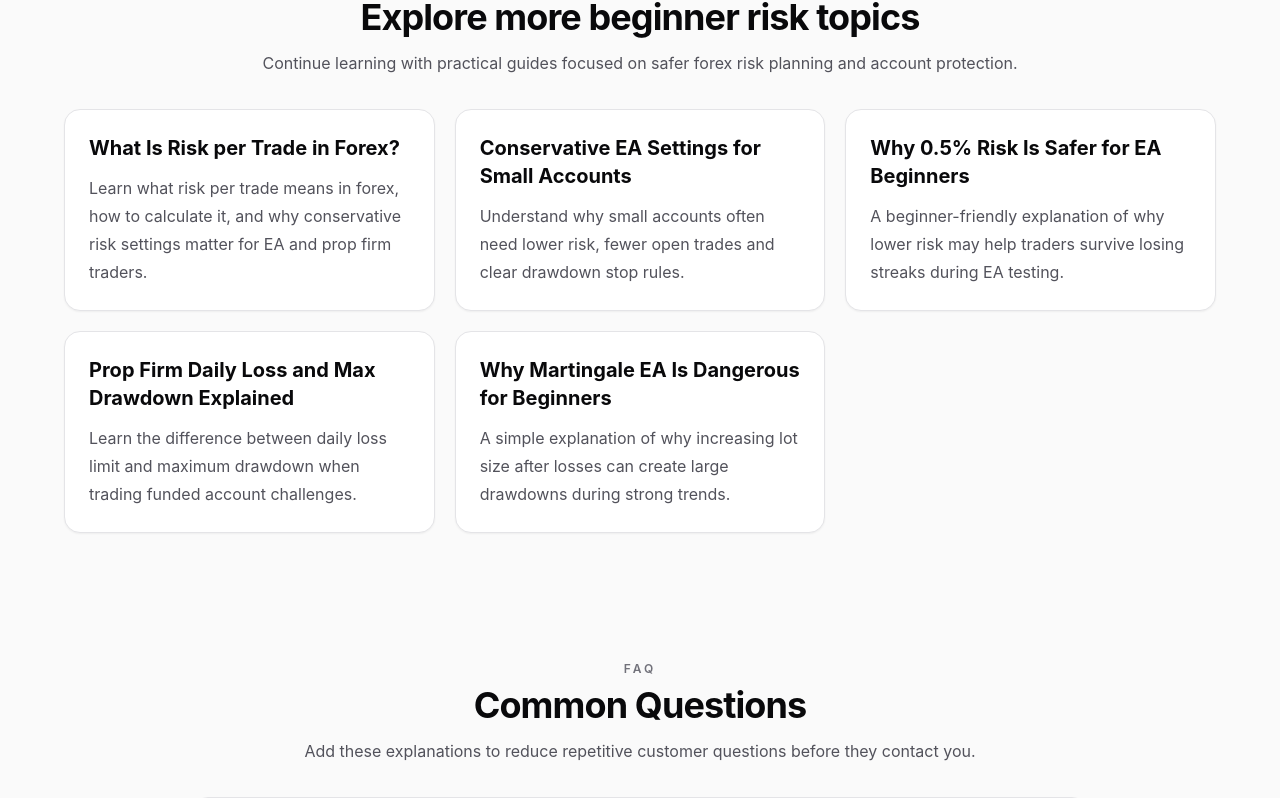
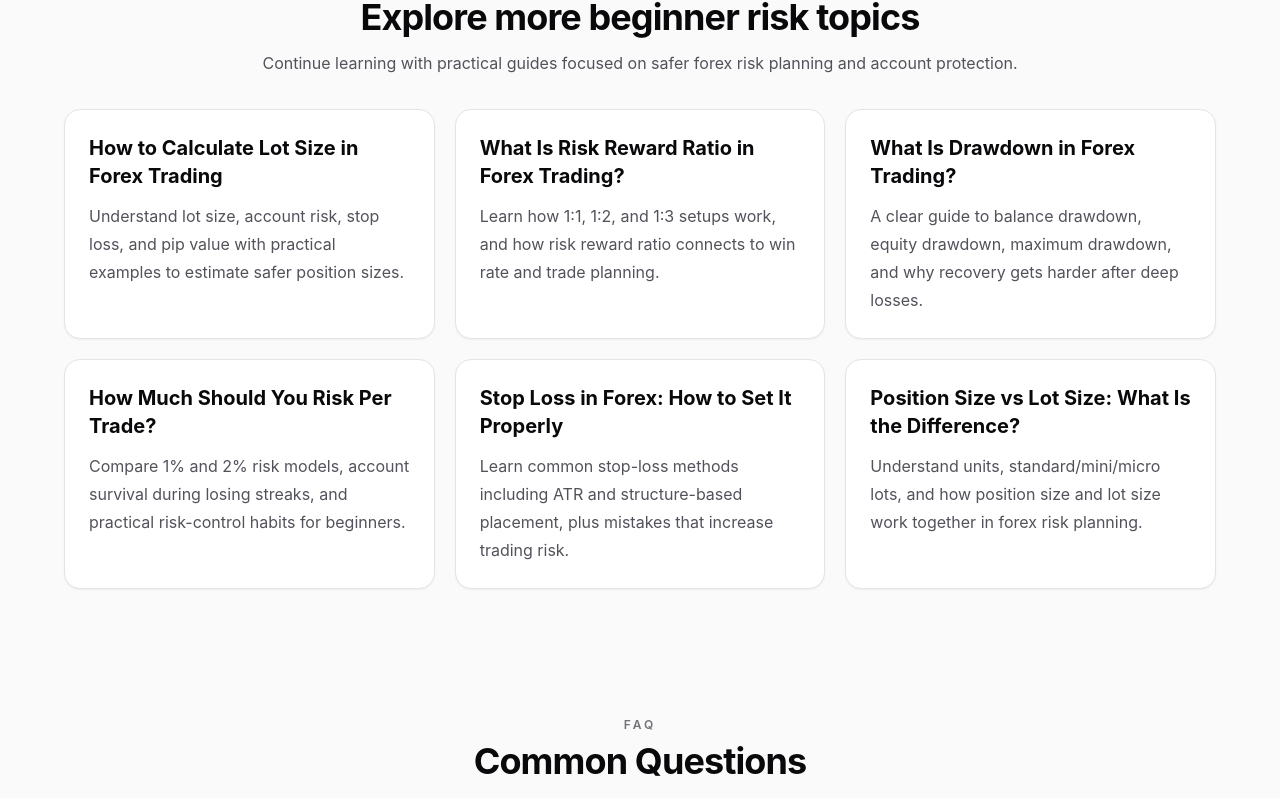
Before and after one commit to MomoGrace/safetrade-risk-tools, a React (Vite) app: page / in a window 1280 px wide. Shown: the part 3438-4236 px from the top of the page. Built offline with nearby package versions, Linux system fonts and the light colour scheme.

Commit message:
Normalize sitemap article URLs to non-www domain

```diff
--- a/src/App.jsx
+++ b/src/App.jsx
@@ -35,33 +35,39 @@ const modes = {
 
 const articles = [
   {
-    title: "What Is Risk per Trade in Forex?",
-    slug: "what-is-risk-per-trade-in-forex",
-    description: "Learn what risk per trade means in forex, how to calculate it, and why conservative risk settings matter for EA and prop firm traders.",
+    title: "How to Calculate Lot Size in Forex Trading",
+    slug: "how-to-calculate-lot-size-in-forex-trading",
+    description: "Understand lot size, account risk, stop loss, and pip value with practical examples to estimate safer position sizes.",
     status: "Published",
   },
   {
-    title: "Conservative EA Settings for Small Accounts",
-    slug: "conservative-ea-settings-for-small-accounts",
-    description: "Understand why small accounts often need lower risk, fewer open trades and clear drawdown stop rules.",
+    title: "What Is Risk Reward Ratio in Forex Trading?",
+    slug: "what-is-risk-reward-ratio-in-forex-trading",
+    description: "Learn how 1:1, 1:2, and 1:3 setups work, and how risk reward ratio connects to win rate and trade planning.",
     status: "Published",
   },
   {
-    title: "Why 0.5% Risk Is Safer for EA Beginners",
-    slug: "why-0-5-risk-is-safer-for-ea-beginners",
-    description: "A beginner-friendly explanation of why lower risk may help traders survive losing streaks during EA testing.",
+    title: "What Is Drawdown in Forex Trading?",
+    slug: "what-is-drawdown-in-forex-trading",
+    description: "A clear guide to balance drawdown, equity drawdown, maximum drawdown, and why recovery gets harder after deep losses.",
     status: "Published",
   },
   {
-    title: "Prop Firm Daily Loss and Max Drawdown Explained",
-    slug: "prop-firm-daily-loss-and-max-drawdown-explained",
-    description: "Learn the difference between daily loss limit and maximum drawdown when trading funded account challenges.",
+    title: "How Much Should You Risk Per Trade?",
+    slug: "how-much-should-you-risk-per-trade",
+    description: "Compare 1% and 2% risk models, account survival during losing streaks, and practical risk-control habits for beginners.",
     status: "Published",
   },
   {
-    title: "Why Martingale EA Is Dangerous for Beginners",
-    slug: "why-martingale-ea-is-dangerous-for-beginners",
-    description: "A simple explanation of why increasing lot size after losses can create large drawdowns during strong trends.",
+    title: "Stop Loss in Forex: How to Set It Properly",
+    slug: "stop-loss-in-forex-how-to-set-it-properly",
+    description: "Learn common stop-loss methods including ATR and structure-based placement, plus mistakes that increase trading risk.",
+    status: "Published",
+  },
+  {
+    title: "Position Size vs Lot Size: What Is the Difference?",
+    slug: "position-size-vs-lot-size",
+    description: "Understand units, standard/mini/micro lots, and how position size and lot size work together in forex risk planning.",
     status: "Published",
   },
 ];
@@ -369,7 +375,7 @@ function LeadCapture() {
           <p className="text-xs font-semibold uppercase tracking-[0.25em] text-zinc-400">Lead Capture</p>
           <h2 className="mt-3 text-3xl font-black tracking-tight md:text-4xl">Want the conservative EA demo setup guide?</h2>
           <p className="mt-4 max-w-2xl leading-7 text-zinc-300">
-            Replace this form with Google Form, Tally, Airtable or your own backend. The goal is to collect leads automatically without explaining everything one by one.
+            Get the free guide for conservative forex risk planning and EA testing basics. We only share educational content focused on risk control.
           </p>
         </div>
         <Card className="border-zinc-800 bg-zinc-900 text-white">
@@ -776,15 +782,15 @@ function ArticlesPage() {
     <>
       <PageHero
         eyebrow="Forex • EA • Prop Firm Risk Guides"
-        title="Forex Risk Management Articles"
-        description="Beginner-friendly guides about forex risk per trade, conservative EA settings, prop firm limits, drawdown control and automated trading risk."
+        title="Forex Risk Management Guides"
+        description="Learn how to calculate lot size, manage drawdown, understand risk reward ratio, and build safer forex risk habits before placing a trade."
       />
 
       <ContentPage>
         <div className="space-y-12">
           <Card>
             <h2 className="text-2xl font-bold text-zinc-950 mb-4">
-              Learn Safer Forex Risk Management
+              Forex Risk Management Guides
             </h2>
             <p className="text-zinc-600 leading-7">
               BytesTrade Risk Tools publishes practical guides for beginner forex
@@ -904,19 +910,7 @@ function ArticlesPage() {
                   size, daily loss, max drawdown, news exposure and overtrading risk.
                 </p>
               </Card>
-
-              <Card>
-                <h3 className="text-xl font-bold text-zinc-950 mb-2">
-                  Why can Google show Soft 404 for an articles page?
-                </h3>
-                <p className="text-zinc-600 leading-7">
-                  A Soft 404 can happen when a page technically loads but Google
-                  believes the page has too little useful content. Adding clear
-                  explanations, categories, article summaries and internal links
-                  can help the page look more complete.
-                </p>
-              </Card>
-            </div>
+</div>
           </section>
         </div>
       </ContentPage>
@@ -2513,12 +2507,13 @@ export default function App() {
       "/contact": "Contact | BytesTrade Risk Tools",
       "/forex-market-hours": "Forex Market Hours & Trading Session Clock | BytesTrade Risk Tools",
       "/drawdown-calculator": "Drawdown Calculator | BytesTrade Risk Tools",
-      "/articles": "Articles | BytesTrade Risk Tools",
-      "/articles/what-is-risk-per-trade-in-forex": "What Is Risk per Trade in Forex? | BytesTrade Risk Tools",
-      "/articles/conservative-ea-settings-for-small-accounts": "Conservative EA Settings for Small Accounts | BytesTrade Risk Tools",
-      "/articles/why-0-5-risk-is-safer-for-ea-beginners": "Why 0.5% Risk Is Safer for EA Beginners | BytesTrade Risk Tools",
-      "/articles/prop-firm-daily-loss-and-max-drawdown-explained": "Prop Firm Daily Loss and Max Drawdown Explained | BytesTrade Risk Tools",
-      "/articles/why-martingale-ea-is-dangerous-for-beginners": "Why Martingale EA Is Dangerous for Beginners | BytesTrade Risk Tools",
+      "/articles": "Forex Risk Management Guides | BytesTrade Risk Tools",
+      "/articles/how-to-calculate-lot-size-in-forex-trading": "How to Calculate Lot Size in Forex Trading | BytesTrade",
+      "/articles/what-is-risk-reward-ratio-in-forex-trading": "What Is Risk Reward Ratio in Forex Trading? | BytesTrade",
+      "/articles/what-is-drawdown-in-forex-trading": "What Is Drawdown in Forex Trading? | BytesTrade",
+      "/articles/how-much-should-you-risk-per-trade": "How Much Should You Risk Per Trade? | BytesTrade",
+      "/articles/stop-loss-in-forex-how-to-set-it-properly": "Stop Loss in Forex: How to Set It Properly | BytesTrade",
+      "/articles/position-size-vs-lot-size": "Position Size vs Lot Size: What Is the Difference? | BytesTrade",
     };
     document.title = titles[path] || "BytesTrade Risk Tools";
   }, [path]);
@@ -2534,11 +2529,12 @@ export default function App() {
   else if (path === "/risk-reward-calculator") page = <RiskRewardCalculatorPage />;
   else if (path === "/lot-size-calculator") page = <LotSizeCalculatorPage />;
   else if (path === "/articles") page = <ArticlesPage />;
-  else if (path === "/articles/what-is-risk-per-trade-in-forex") page = <RiskPerTradeArticlePage />;
-  else if (path === "/articles/conservative-ea-settings-for-small-accounts") page = <ConservativeEASettingsArticlePage />;
-  else if (path === "/articles/why-0-5-risk-is-safer-for-ea-beginners") page = <HalfPercentRiskArticlePage />;
-  else if (path === "/articles/prop-firm-daily-loss-and-max-drawdown-explained") page = <PropFirmDailyLossArticlePage />;
-  else if (path === "/articles/why-martingale-ea-is-dangerous-for-beginners") page = <MartingaleEAArticlePage />;
+  else if (path === "/articles/how-to-calculate-lot-size-in-forex-trading") page = <LotSizeArticlePage />;
+  else if (path === "/articles/what-is-risk-reward-ratio-in-forex-trading") page = <RiskRewardArticlePage />;
+  else if (path === "/articles/what-is-drawdown-in-forex-trading") page = <DrawdownArticlePage />;
+  else if (path === "/articles/how-much-should-you-risk-per-trade") page = <RiskPerTradeGuidePage />;
+  else if (path === "/articles/stop-loss-in-forex-how-to-set-it-properly") page = <StopLossArticlePage />;
+  else if (path === "/articles/position-size-vs-lot-size") page = <PositionVsLotArticlePage />;
   else if (path !== "/") page = <NotFoundPage />;
 
   return (
@@ -2564,3 +2560,49 @@ export default function App() {
     </div>
   );
 }
+
+function ArticleLayout({ eyebrow, title, description, sections, related }) {
+  return (
+    <>
+      <PageHero eyebrow={eyebrow} title={title} description={description} />
+      <ContentPage>
+        <article className="space-y-6">
+          {sections.map((section) => (
+            <Card key={section.heading}>
+              <h2 className="mb-3 text-2xl font-bold text-zinc-950">{section.heading}</h2>
+              {section.paragraphs.map((p, i) => <p key={i} className="mt-3 leading-7 text-zinc-600" dangerouslySetInnerHTML={{ __html: p }} />)}
+              {section.table && (
+                <div className="mt-4 overflow-auto rounded-2xl border border-zinc-200">
+                  <table className="w-full text-left text-sm">
+                    <thead className="bg-zinc-100 text-zinc-600"><tr>{section.table.headers.map((h) => <th key={h} className="px-4 py-3">{h}</th>)}</tr></thead>
+                    <tbody>{section.table.rows.map((r, idx) => <tr key={idx} className="border-t border-zinc-200">{r.map((c, i) => <td key={i} className="px-4 py-3">{c}</td>)}</tr>)}</tbody>
+                  </table>
+                </div>
+              )}
+            </Card>
+          ))}
+          <Card>
+            <h3 className="text-xl font-bold text-zinc-950">Related articles</h3>
+            <ul className="mt-3 list-disc space-y-2 pl-5 text-zinc-700">
+              {related.map((item) => <li key={item.slug}><a className="underline" href={`/articles/${item.slug}`}>{item.title}</a></li>)}
+            </ul>
+            <p className="mt-4 text-sm text-zinc-500">Risk disclaimer: Educational content only. Trading involves risk, and losses can occur.</p>
+          </Card>
+        </article>
+      </ContentPage>
+    </>
+  );
+}
+
+const commonRelated = articles.slice(0, 4);
+const baseSections = [
+  { heading: 'Introduction', paragraphs: ['Forex risk management helps traders <strong>estimate</strong> downside before entering a trade. Use these guides with our <a class="underline" href="/lot-size-calculator">free Lot Size Calculator</a>, <a class="underline" href="/risk-reward-calculator">Risk Reward Calculator</a>, and <a class="underline" href="/drawdown-calculator">Drawdown Calculator</a> to plan trades with clearer risk control.'] },
+  { heading: 'Example calculation and planning', paragraphs: ['A practical process is: choose a stop loss based on market structure, set a fixed risk percentage, calculate size, then check if reward potential matches your plan.', 'This approach helps you understand expected loss first, then evaluate potential reward.'], table: { headers: ['Step','Input','Why it matters'], rows: [['1','Account balance + risk %','Defines maximum loss'],['2','Stop loss in pips','Defines distance to invalidation'],['3','Pip value and lot size','Converts risk into position size'],['4','Target and ratio','Checks trade quality']] } },
+];
+
+function LotSizeArticlePage(){return <ArticleLayout eyebrow="Forex Risk Management" title="How to Calculate Lot Size in Forex Trading" description="Learn how account balance, risk percentage, stop loss, and pip value work together to estimate lot size before entering a trade." sections={baseSections} related={commonRelated}/>}
+function RiskRewardArticlePage(){return <ArticleLayout eyebrow="Forex Risk Management" title="What Is Risk Reward Ratio in Forex Trading?" description="Understand 1:1, 1:2, and 1:3 risk reward examples and how ratio links with win rate and long-term trade planning." sections={baseSections} related={commonRelated}/>}
+function DrawdownArticlePage(){return <ArticleLayout eyebrow="Forex Risk Management" title="What Is Drawdown in Forex Trading?" description="Understand balance drawdown, equity drawdown, maximum drawdown, and why recovery gets harder after deep losses." sections={baseSections} related={commonRelated}/>}
+function RiskPerTradeGuidePage(){return <ArticleLayout eyebrow="Forex Risk Management" title="How Much Should You Risk Per Trade?" description="Compare 1% and 2% risk approaches, account survival, and beginner-friendly rules for managing losing streaks." sections={baseSections} related={commonRelated}/>}
+function StopLossArticlePage(){return <ArticleLayout eyebrow="Forex Risk Management" title="Stop Loss in Forex: How to Set It Properly" description="Learn structure-based and ATR-based stop loss methods, plus common mistakes that weaken risk control." sections={baseSections} related={commonRelated}/>}
+function PositionVsLotArticlePage(){return <ArticleLayout eyebrow="Forex Risk Management" title="Position Size vs Lot Size: What Is the Difference?" description="Understand units, standard/mini/micro lots, and why both position size and lot size matter in forex risk planning." sections={baseSections} related={commonRelated}/>}
```
Also changed, not shown: 1 other file (tests, documents, lock files or other folders).
